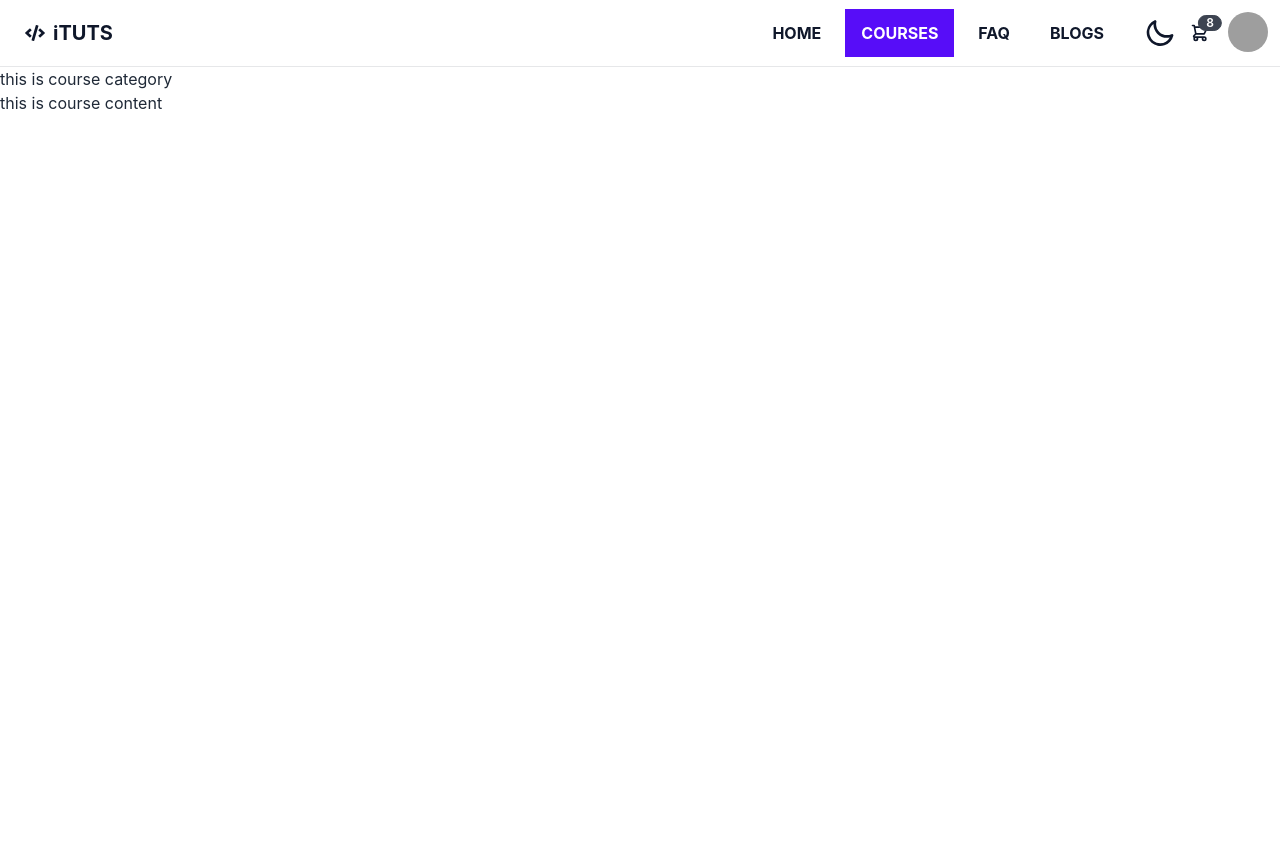
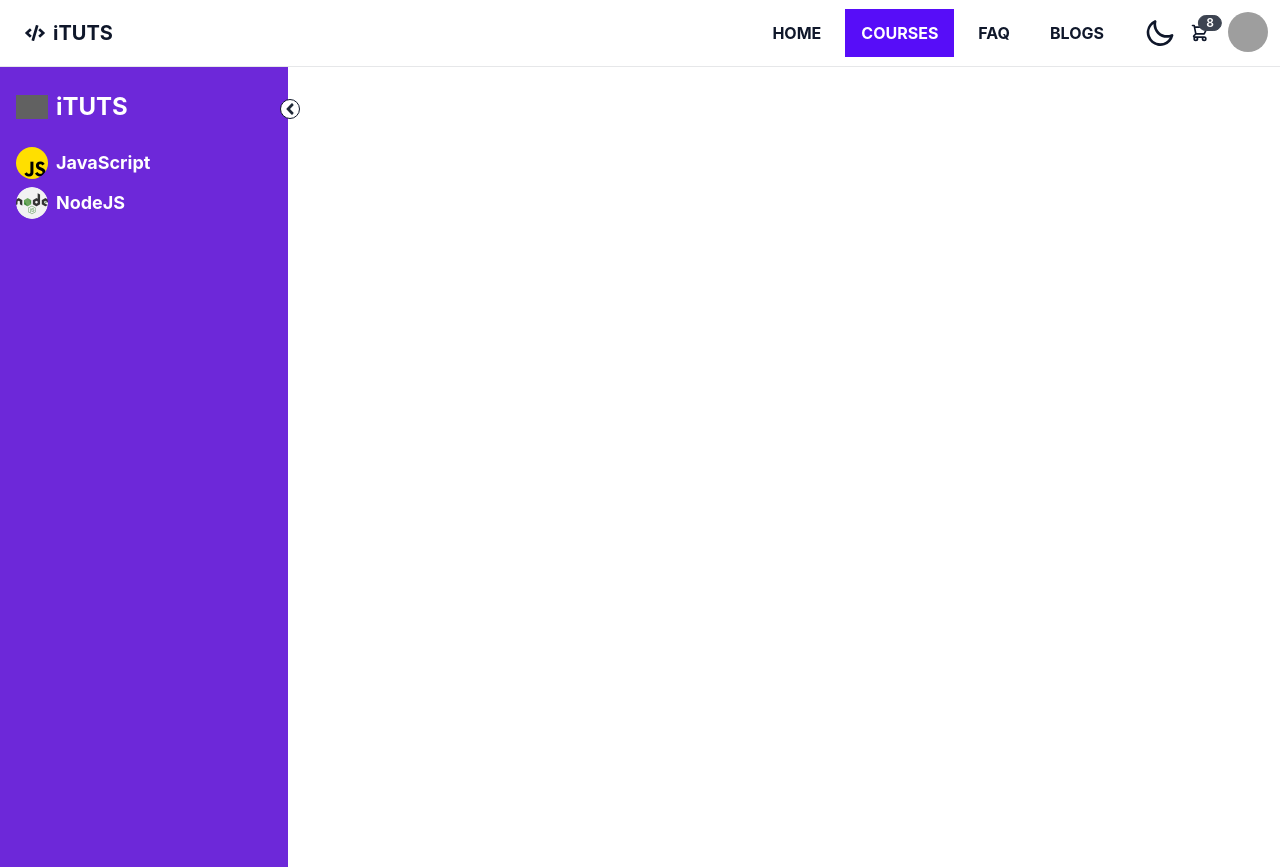
Before and after one commit to Tamim360/iTUTS_smart_learning, a React (Create React App) app: page /courses in a window 1280 px wide. Before the commit the page ends 800 px from the top, so only its background shows below. Built offline with nearby package versions, Linux system fonts and the light colour scheme; grey boxes are pictures that could not be loaded.

Commit message:
courses section sidebar added

```diff
--- a/src/pages/Courses/AllCourses/AllCourses.js
+++ b/src/pages/Courses/AllCourses/AllCourses.js
@@ -1,9 +1,10 @@
 import React from 'react';
+import { Outlet } from 'react-router-dom';
 
 const AllCourses = () => {
     return (
         <div>
-            <h2>this is course content</h2>
+            <Outlet/>
         </div>
     );
 };
--- a/src/pages/Courses/CourseCategory/CourseCategory.js
+++ b/src/pages/Courses/CourseCategory/CourseCategory.js
@@ -1,11 +1,54 @@
-import React from 'react';
+import React, { useState } from "react";
+import { Link, NavLink } from "react-router-dom";
+import { FaCode , FaAngleRight} from "react-icons/fa";
+import js from '../../../assets/js.png'
+import node from '../../../assets/nodejs.png'
 
 const CourseCategory = () => {
-    return (
-        <div>
-            <h2>this is course category</h2>
-        </div>
-    );
+  const [isOpen, setIsOpen] = useState(true)
+  const menus = [
+    {
+      name: 'JavaScript',
+      src: js
+    },
+    {
+      name: 'NodeJS',
+      src: node
+    }
+  ]
+  return (
+    <div className={`${isOpen ? "w-72" : "w-16"} duration-300 bg-violet-700 h-screen p-4 pt-6 relative`}
+    >
+
+      <FaAngleRight className={`duration-500 text-xl font-bold bg-white rounded-full absolute -right-3 top-8 border border-slate-900 ${isOpen && 'rotate-180'} cursor-pointer`}
+      onClick={()=> setIsOpen(!isOpen)}
+      />
+
+      <NavLink className="flex items-center">
+        <img
+          className={`invert w-8 duration-300 ${!isOpen && 'rotate-180'}`}
+          src="https://uxwing.com/wp-content/themes/uxwing/download/web-app-development/code-icon.png"
+          alt="" />
+        <h2 className={`ml-2 text-2xl font-bold text-white duration-300 ${!isOpen && 'scale-0'}`}>iTUTS</h2>
+      </NavLink>
+
+      <ul className="mt-6">
+      {
+        menus.map((menu, index) => {
+          return (
+            <li key={index}>
+              <NavLink className="flex gap-x-2 mb-2 items-center">
+              <img className="w-8 rounded-full" src={`${menu.src}`} alt="" />
+              <h2 className={`text-lg text-white font-bold duration-300 ${!isOpen && 'scale-0'}`}>{menu.name}</h2>
+            </NavLink>
+            </li>
+          )
+        })
+      }
+      </ul>
+
+    </div>
+  );
 };
 
 export default CourseCategory;
--- a/src/pages/Courses/Courses.js
+++ b/src/pages/Courses/Courses.js
@@ -1,10 +1,12 @@
-import React from 'react';
+import React, { useContext } from 'react';
+import { ThemeContext } from '../../contexts/ThemeProvider';
 import AllCourses from './AllCourses/AllCourses';
 import CourseCategory from './CourseCategory/CourseCategory';
 
 const Courses = () => {
+    const { dark} = useContext(ThemeContext)
     return (
-        <div>
+        <div data-theme={dark ? 'dark' : 'light'} className="flex">
             <CourseCategory />
             <AllCourses/>
         </div>
```
Also changed, not shown: src/assets/js.png (added), src/assets/nodejs.png (added).
